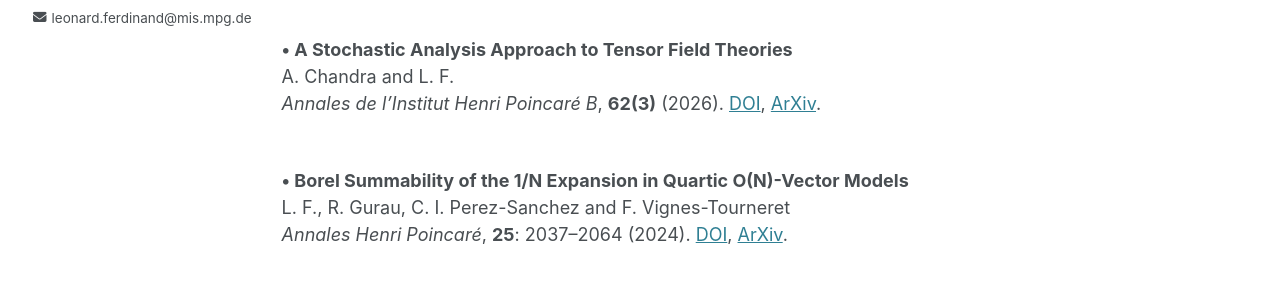
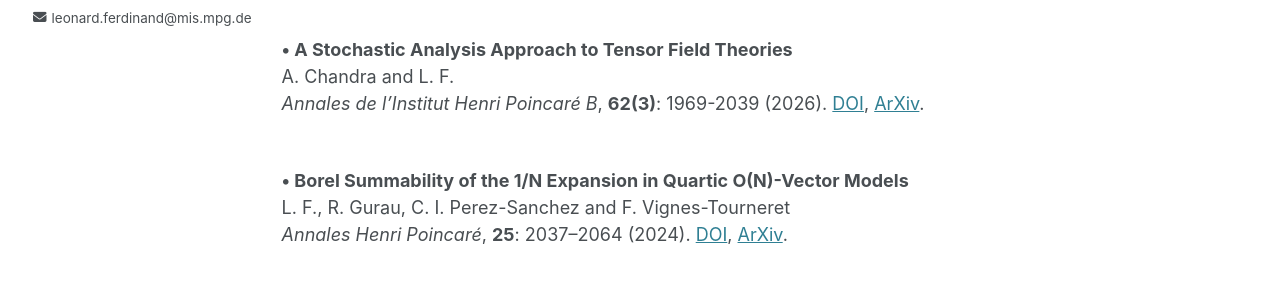
Before and after one commit to leonardferdinand/leonardferdinand.github.io, a Jekyll site: the page built from _publications/0AllPublished.md, in a window 1280 px wide and 1377 px high. Shown: the part 395-680 px from the top of the window. Built offline with Jekyll 4.4.1, drawn with Linux system fonts in a browser that asks for light colours.

Commit message:
Revise publication details for tensor field theories
Updated publication entry for 'A Stochastic Analysis Approach to Tensor Field Theories' with additional details.

```diff
--- a/_publications/0AllPublished.md
+++ b/_publications/0AllPublished.md
@@ -11,7 +11,7 @@ order: 1
 <p style="margin-bottom: 0.01em;"><br></p>
 <b> &#8226; Spectrally cut-off GFF, regularized $\Phi^4$ measure, and reflection positivity</b> <br>I. Bailleul, N. V. Dang, L. F., G. Leclerc and J. Lin<br> <em>Annales Henri Poincaré</em>, (2025). <a href='http://doi.org/10.1007/s00023-025-01620-9' target='_blank'>DOI</a>, <a href='https://arxiv.org/abs/2312.15511' target='_blank'>ArXiv</a>.
 <p style="margin-bottom: 0.01em;"><br></p>
-<b> &#8226; A Stochastic Analysis Approach to Tensor Field Theories</b> <br> A. Chandra and L. F.<br> <em>Annales de l’Institut Henri Poincaré B</em>, <b>62(3)</b> (2026).  <a href='https://projecteuclid.org/journals/annales-de-linstitut-henri-poincare-probabilites-et-statistiques/volume-62/issue-3/A-stochastic-analysis-approach-to-tensor-field-theories/10.1214/25-AIHP1575.short' target='_blank'>DOI</a>, <a href='https://arxiv.org/abs/2306.05305' target='_blank'>ArXiv</a>.
+<b> &#8226; A Stochastic Analysis Approach to Tensor Field Theories</b> <br> A. Chandra and L. F.<br> <em>Annales de l’Institut Henri Poincaré B</em>, <b>62(3)</b>: 1969-2039 (2026).  <a href='https://projecteuclid.org/journals/annales-de-linstitut-henri-poincare-probabilites-et-statistiques/volume-62/issue-3/A-stochastic-analysis-approach-to-tensor-field-theories/10.1214/25-AIHP1575.short' target='_blank'>DOI</a>, <a href='https://arxiv.org/abs/2306.05305' target='_blank'>ArXiv</a>.
 <p style="margin-bottom: 0.01em;"><br></p>
 <b> &#8226; Borel Summability of the 1/N Expansion in Quartic O(N)-Vector Models</b> <br>L. F., R. Gurau, C. I. Perez-Sanchez and F. Vignes-Tourneret<br> <em>Annales Henri Poincaré</em>,  <b>25</b>: 2037–2064 (2024). <a href='https://link.springer.com/article/10.1007/s00023-023-01350-w' target='_blank'>DOI</a>, <a href='https://arxiv.org/abs/2209.09045' target='_blank'>ArXiv</a>.
 <p style="margin-bottom: 0.01em;"><br></p>
```
